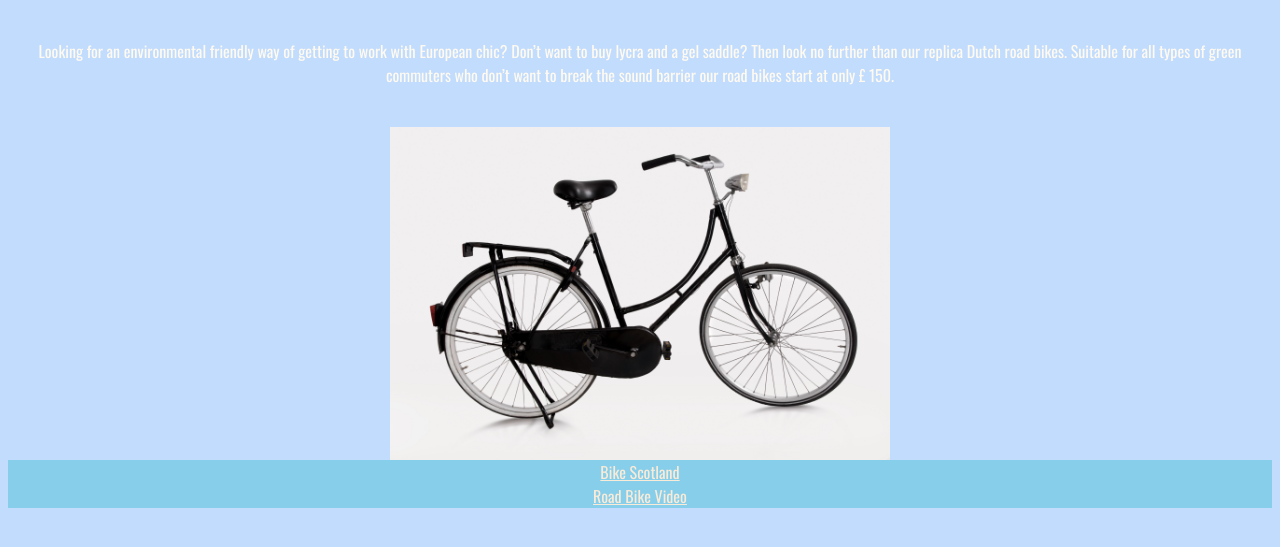
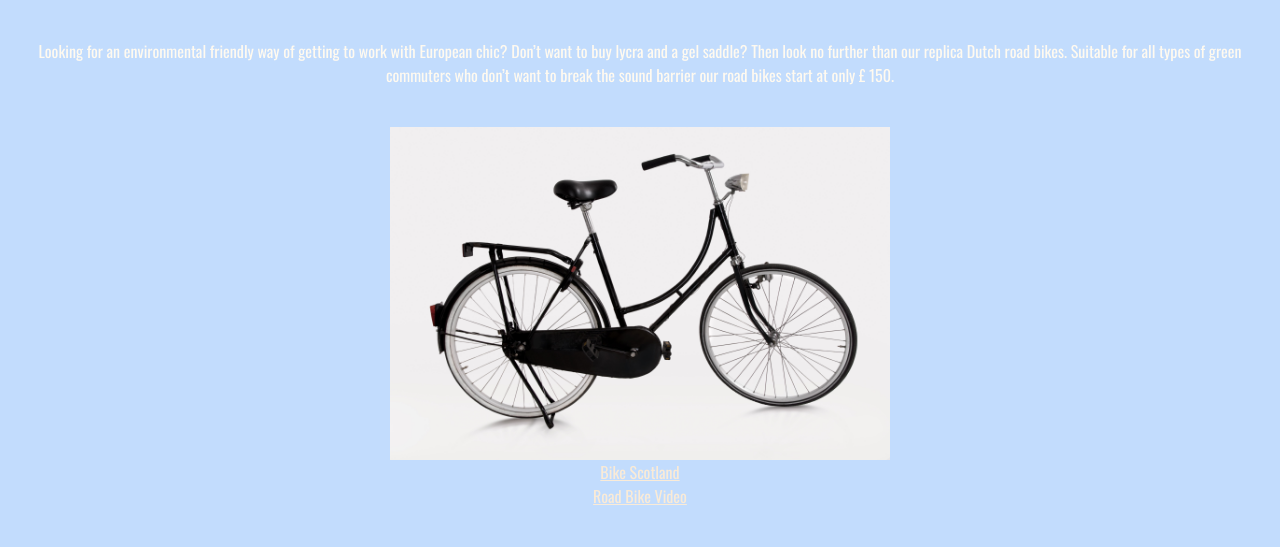
Before and after one commit to Eadai001/bikescotland, a plain HTML site: page road.html in a window 1280 px wide. Shown: the part 77-624 px from the top of the page. Drawn offline with nearby package versions, Linux system fonts and the light colour scheme; a web font is replaced by a local one.

Commit message:
Update road.html

```diff
--- a/road.html
+++ b/road.html
@@ -15,7 +15,7 @@
 <br>
 <img src="RoadBike.jpg" width="500px">
 <br>
-<div class="highlight">
+<div class="">
 <a href="index.html">Bike Scotland</a>
 <br>
 <a href="https://www.youtube.com/shorts/mjOZHbyqR30">Road Bike Video</a>
```
